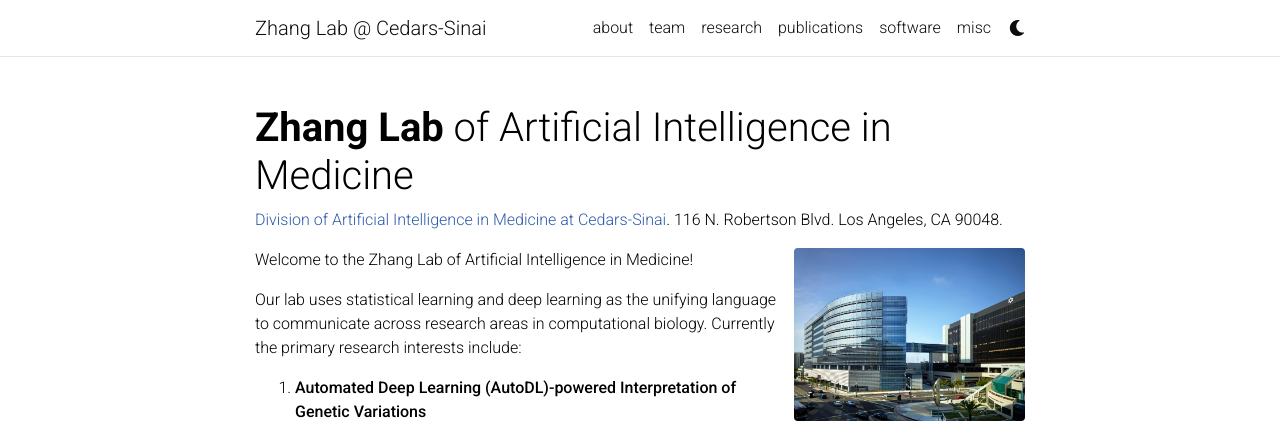
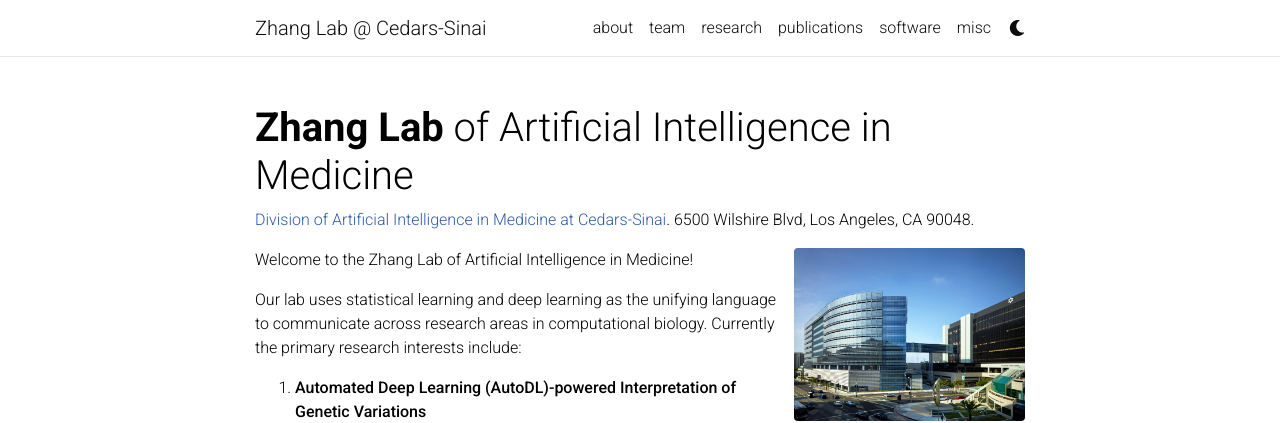
Before and after one commit to zhanglab-aim/zhanglab-aim.github.io, a Jekyll site: the page built from _pages/about.md, in a window 1280 px wide and 1359 px high. Shown: the top 423 px of the window. Built offline with Jekyll 4.4.1, drawn with Linux system fonts in a browser that asks for light colours; full-size pictures stand in for the smaller copies a plugin makes; comment, search, counter and statistics services are not loaded; a style sheet for code colours, icons or effects is not loaded.

Commit message:
update address

```diff
--- a/_pages/about.md
+++ b/_pages/about.md
@@ -3,7 +3,7 @@
 title: home
 permalink: /
 nav_rank: 1
-subtitle: <a href='https://www.cedars-sinai.edu/research/areas/artificial-intelligence-medicine.html'>Division of Artificial Intelligence in Medicine at Cedars-Sinai</a>. 116 N. Robertson Blvd. Los Angeles, CA 90048.
+subtitle: <a href='https://www.cedars-sinai.edu/research/areas/artificial-intelligence-medicine.html'>Division of Artificial Intelligence in Medicine at Cedars-Sinai</a>. 6500 Wilshire Blvd, Los Angeles, CA 90048.
 
 profile:
   align: right
```
